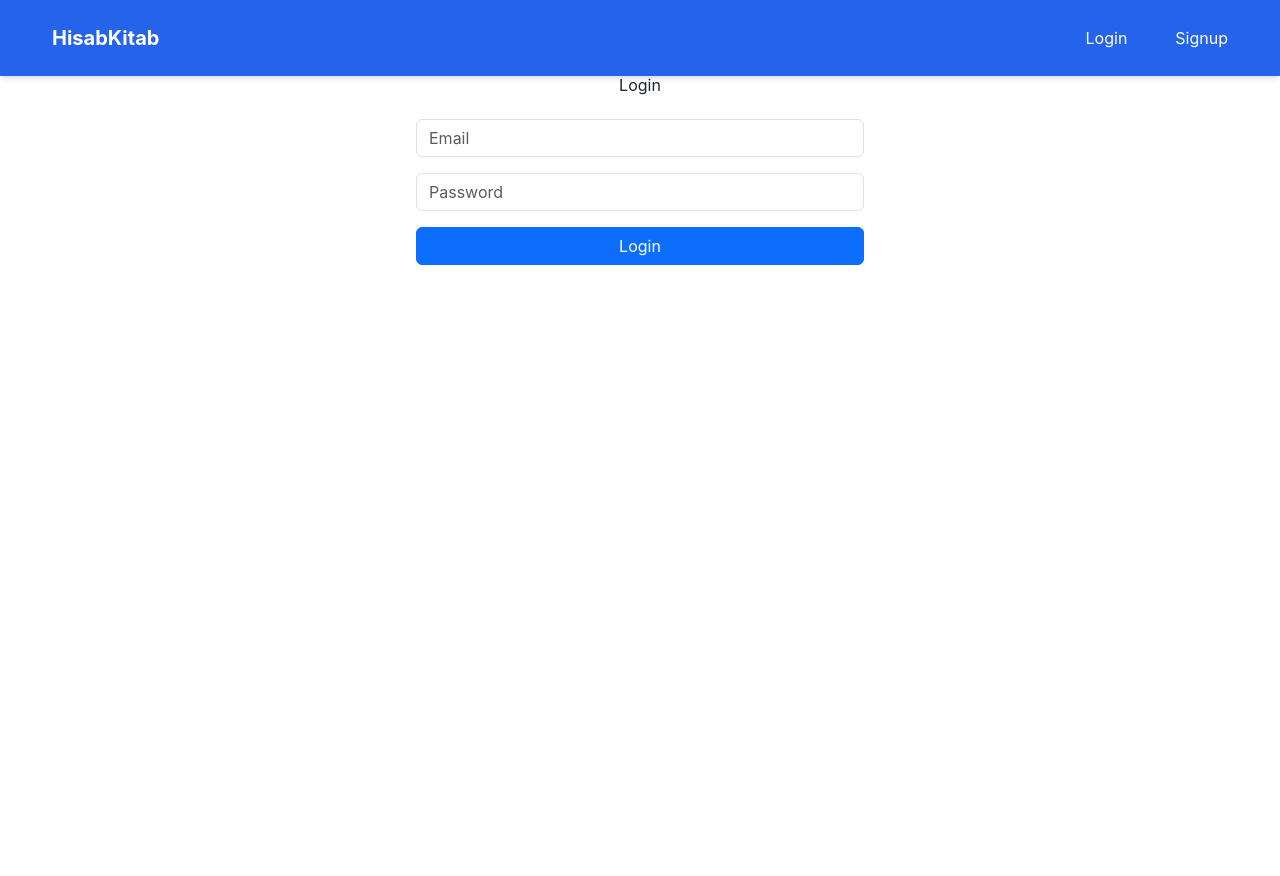
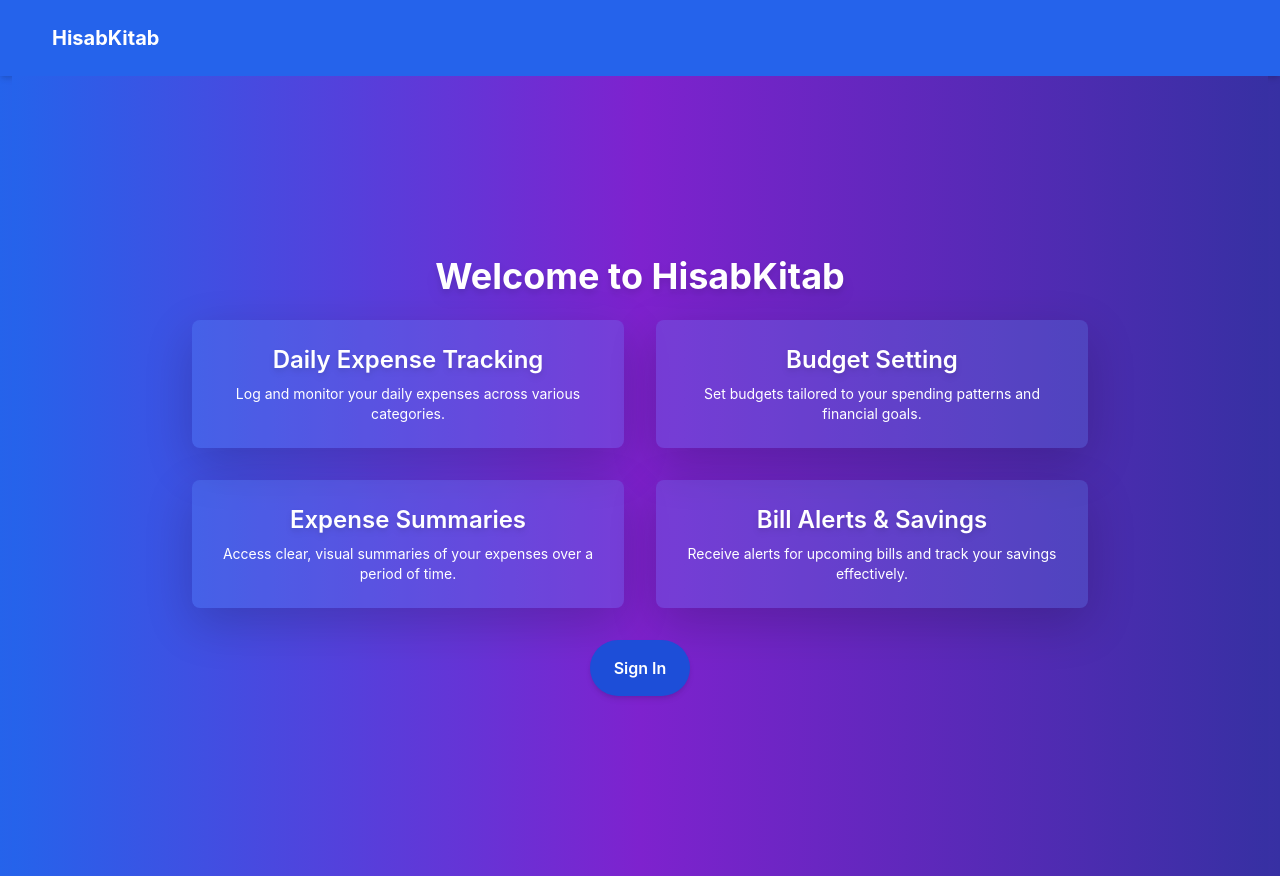
Before and after one commit to EnigmaTrio/HisabKitab, a React (Create React App) app: page /login in a window 1280 px wide. Before the commit the page ends 800 px from the top, so only its background shows below. Built offline with nearby package versions, Linux system fonts and the light colour scheme; the HTML template or start-up script is replaced by a standard one.

Commit message:
Add landing page and improved UI

```diff
--- a/public/index.html
+++ b/public/index.html
@@ -26,9 +26,9 @@
     -->
     <title>React App</title>
   </head>
-  <body>
+  <body >
     <noscript>You need to enable JavaScript to run this app.</noscript>
-    <div id="root"></div>
+    <div id="root" class="min-h-screen bg-gradient-to-r from-blue-600 via-purple-700 to-indigo-800"></div>
     <!--
       This HTML file is a template.
       If you open it directly in the browser, you will see an empty page.
--- a/src/components/Navbar.js
+++ b/src/components/Navbar.js
@@ -29,10 +29,7 @@ const Navbar = () => {
               </button>
             </li></>
           ) : (
-            <>
-              <li><Link className="text-white hover:bg-blue-700 px-3 py-2 rounded" to="/login">Login</Link></li>
-              <li><Link className="text-white hover:bg-blue-700 px-3 py-2 rounded" to="/signup">Signup</Link></li>
-            </>
+           null
           )}
         </ul>
       </div>
--- a/src/pages/AddExpense.js
+++ b/src/pages/AddExpense.js
@@ -58,7 +58,7 @@ const AddExpense = () => {
   return (
     <div className="max-w-2xl mx-auto">
       <form onSubmit={handleSubmit}>
-        <h2 className="text-center mb-4">Add Expense</h2>
+        <h2 className="text-center mt-2 mb-2 text-white">Add Expense</h2>
         <input
           type="text"
           placeholder="Category"
@@ -88,10 +88,10 @@ const AddExpense = () => {
           onChange={(e) => setDate(e.target.value)}
           className="form-control mb-3"
         />
-        <button type="submit" className="btn btn-primary w-100">Add Expense</button>
+        <button type="submit" className="btn btn-primary w-100 ">Add Expense</button>
       </form>
 
-      <h3 className="mt-5">Your Expenses</h3>
+      <h3 className="mt-4 text-white">Your Expenses</h3>
       <div className="grid grid-cols-1 md:grid-cols-2 lg:grid-cols-3 gap-4 mt-3">
         {expenses.map((expense) => (
           <div key={expense._id} className="bg-white p-4 shadow-md rounded-lg border">
--- a/src/pages/Home.js
+++ b/src/pages/Home.js
@@ -9,8 +9,8 @@ const Home = () => {
 
   }, []);
   return (
-    <div className="text-center">
-      <h1>Welcome {localStorage.getItem('userName')} !</h1>
+    <div className='text-center text-white'>
+      <h1 className="text-4xl font-bold mt-4 mb-6 drop-shadow-lg">Welcome {localStorage.getItem('userName') }! </h1>
       <p>Your financial management journey starts here.</p>
     </div>
   );
--- a/src/pages/Login.js
+++ b/src/pages/Login.js
@@ -6,6 +6,7 @@ import { useNavigate } from 'react-router-dom';
 const Login = () => {
   const [email, setEmail] = useState('');
   const [password, setPassword] = useState('');
+  const [showLogin, setShowLogin] = useState(false); // Toggle between landing and login pages
   const navigate = useNavigate();
 
   const handleLogin = async (e) => {
@@ -13,8 +14,7 @@ const Login = () => {
     try {
       const res = await axios.post('http://localhost:5000/api/auth/login', { email, password });
       localStorage.setItem('token', res.data.token);
-
-      localStorage.setItem('userName', res.data.user.name); // Save the user's name
+      localStorage.setItem('userName', res.data.user.name);
       navigate('/'); // Redirect to home page after login
     } catch (error) {
       console.error('Login failed', error);
@@ -22,12 +22,47 @@ const Login = () => {
     }
   };
 
+  if (!showLogin) {
+    // Landing page with feature grid and Sign In button
     return (
-    <form onSubmit={handleLogin} className="max-w-md mx-auto">
-      <h2 className="text-center mb-4">Login</h2>
+      <div className="min-h-screen flex flex-col items-center justify-center bg-gradient-to-r from-blue-600 via-purple-700 to-indigo-800 text-white">
+        <h1 className="text-4xl font-bold mb-6 drop-shadow-lg">Welcome to HisabKitab</h1>
+        <div className="grid grid-cols-1 md:grid-cols-2 gap-8 max-w-4xl">
+          <div className="p-6 bg-blue-400 bg-opacity-20 rounded-lg shadow-lg text-center">
+            <h3 className="text-2xl font-semibold mb-2 drop-shadow-md">Daily Expense Tracking</h3>
+            <p className="text-sm">Log and monitor your daily expenses across various categories.</p>
+          </div>
+          <div className="p-6 bg-blue-400 bg-opacity-20 rounded-lg shadow-lg text-center">
+            <h3 className="text-2xl font-semibold mb-2 drop-shadow-md">Budget Setting</h3>
+            <p className="text-sm">Set budgets tailored to your spending patterns and financial goals.</p>
+          </div>
+          <div className="p-6 bg-blue-400 bg-opacity-20 rounded-lg shadow-lg text-center">
+            <h3 className="text-2xl font-semibold mb-2 drop-shadow-md">Expense Summaries</h3>
+            <p className="text-sm">Access clear, visual summaries of your expenses over a period of time.</p>
+          </div>
+          <div className="p-6 bg-blue-400 bg-opacity-20 rounded-lg shadow-lg text-center">
+            <h3 className="text-2xl font-semibold mb-2 drop-shadow-md">Bill Alerts & Savings</h3>
+            <p className="text-sm">Receive alerts for upcoming bills and track your savings effectively.</p>
+          </div>
+        </div>
+        <button
+          onClick={() => setShowLogin(true)}
+          className="mt-8 px-6 py-3 bg-blue-700  font-semibold rounded-full shadow-md hover:bg-blue-800"
+        >
+          Sign In
+        </button>
+      </div>
+    );
+  }
+
+  // Login form
+  return (
+    <div className="min-h-screen flex flex-col items-center bg-gradient-to-r from-blue-600 via-purple-700 to-indigo-800 text-white">
+      <form onSubmit={handleLogin} className="max-w-md mx-auto mt-10 bg-blue-400 bg-opacity-20 p-8 rounded-lg shadow-lg ">
+        <h2 className="text-center mb-4 text-2xl font-bold">Login</h2>
         <input
           type="email"
-        className="form-control mb-3"
+          className="form-control mb-3 border p-2 rounded w-full"
           placeholder="Email"
           value={email}
           onChange={(e) => setEmail(e.target.value)}
@@ -35,14 +70,26 @@ const Login = () => {
         />
         <input
           type="password"
-        className="form-control mb-3"
+          className="form-control mb-3 border p-2 rounded w-full"
           placeholder="Password"
           value={password}
           onChange={(e) => setPassword(e.target.value)}
           required
         />
-      <button type="submit" className="btn btn-primary w-100">Login</button>
+        <button type="submit" className="btn btn-primary w-full bg-blue-600 text-white p-2 rounded">Login</button>
+        <div className="mt-4 text-center">
+          <p className="text-sm">
+            Don't have an account?{' '}
+            <span
+              onClick={() => navigate('/signup')}
+              className="text-blue-200 underline cursor-pointer hover:text-white"
+            >
+              Sign up
+            </span>
+          </p>
+        </div>
       </form>
+    </div>
   );
 };
 
--- a/src/pages/Signup.js
+++ b/src/pages/Signup.js
@@ -14,7 +14,7 @@ const Signup = () => {
     try {
       await axios.post('http://localhost:5000/api/auth/signup', { name, email, password });
       alert('Signup successful! Please log in.');
-      navigate('/login'); // Redirect to login page after signup
+      navigate('/'); // Redirect to login page after signup
     } catch (error) {
       console.error('Signup failed', error);
       alert('Signup failed. Please try again.');
@@ -22,7 +22,8 @@ const Signup = () => {
   };
 
   return (
-    <form onSubmit={handleSignup} className="max-w-md mx-auto">
+    <div className="min-h-screen flex flex-col items-center bg-gradient-to-r from-blue-600 via-purple-700 to-indigo-800 text-white">
+    <form onSubmit={handleSignup} className="max-w-md mx-auto mt-10 bg-blue-400 bg-opacity-20 p-8 rounded-lg shadow-lg ">
       <h2 className="text-center mb-4">Signup</h2>
       <input
         type="text"
@@ -49,7 +50,19 @@ const Signup = () => {
         required
       />
       <button type="submit" className="btn btn-primary w-100">Signup</button>
+      <div className="mt-4 text-center">
+          <p className="text-sm">
+            Already have an account?{' '}
+            <span
+              onClick={() => navigate('/login')}
+              className="text-blue-200 underline cursor-pointer hover:text-white"
+            >
+              Login
+            </span>
+          </p>
+        </div>
     </form>
+    </div>
   );
 };
 
```
Lines whose indentation alone changed are shown as unchanged.
